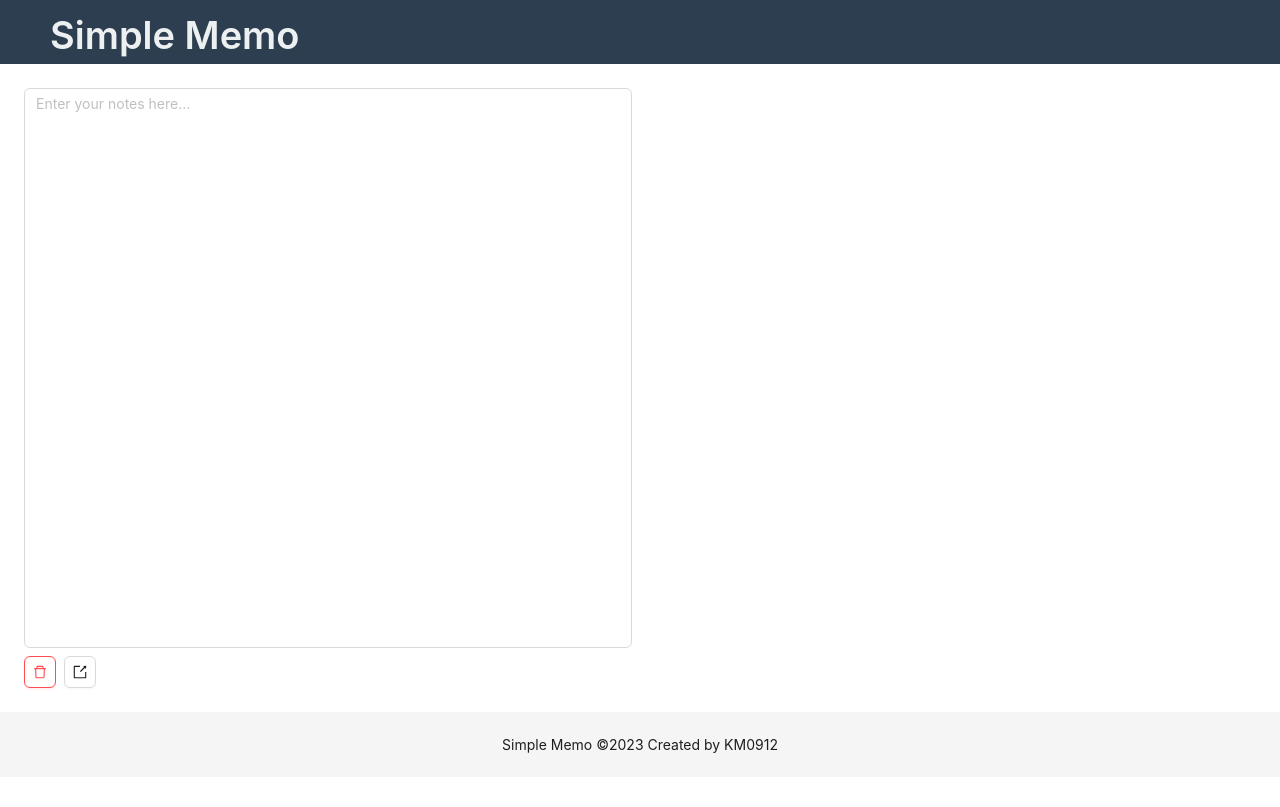
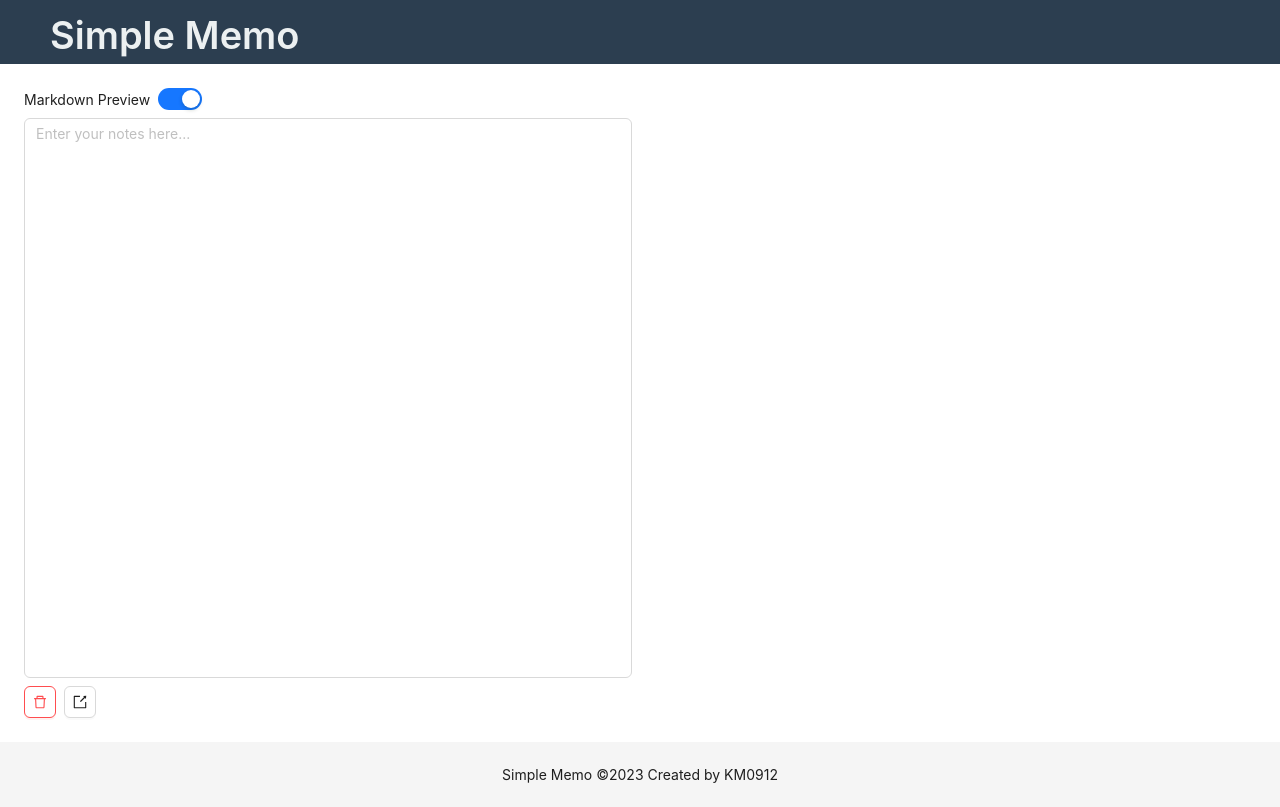
Before and after one commit to KM0912/simple-memo, a React (Create React App) app: page / in a window 1280 px wide. Built offline with nearby package versions, Linux system fonts and the light colour scheme.

Commit message:
マークダウンプレビュー切り替えボタンを実装

```diff
--- a/src/components/molecules/Notes/index.tsx
+++ b/src/components/molecules/Notes/index.tsx
@@ -1,5 +1,5 @@
 import React, { useState } from "react";
-import { Col, Row, Space } from "antd";
+import { Col, Row, Space, Switch } from "antd";
 import { DeleteOutlined, ExportOutlined } from "@ant-design/icons";
 import TextArea from "antd/es/input/TextArea";
 import styled from "styled-components";
@@ -14,6 +14,12 @@ const SSpace = styled(Space)`
 
 const Notes: React.FC = () => {
   const [value, setValue] = useState(localStorage.getItem("notes") || "");
+  const [isMarkdownPreview, setIsMarkdownPreview] = useState(
+    localStorage.getItem("isMarkdownPreview")
+      ? localStorage.getItem("isMarkdownPreview") === "true"
+      : true
+  );
+
   const handleChange: React.ChangeEventHandler<HTMLTextAreaElement> = (e) => {
     setValue(e.target.value);
     localStorage.setItem("notes", e.target.value);
@@ -22,6 +28,11 @@ const Notes: React.FC = () => {
   const handleDelete = () => {
     setValue("");
     localStorage.removeItem("notes");
+  };
+
+  const handleChsnageMarkdownPreview = () => {
+    setIsMarkdownPreview(!isMarkdownPreview);
+    localStorage.setItem("isMarkdownPreview", String(!isMarkdownPreview));
   };
 
   const downloadNotes = () => {
@@ -40,8 +51,15 @@ const Notes: React.FC = () => {
 
   return (
     <SSpace direction="vertical" size="small">
+      <Space direction="horizontal">
+        Markdown Preview
+        <Switch
+          checked={isMarkdownPreview}
+          onChange={handleChsnageMarkdownPreview}
+        />
+      </Space>
       <Row gutter={16}>
-        <Col span={12}>
+        <Col span={isMarkdownPreview ? 12 : 24}>
           <TextArea
             onChange={handleChange}
             value={value}
@@ -49,9 +67,11 @@ const Notes: React.FC = () => {
             autoSize={{ minRows: 25, maxRows: 25 }}
           />
         </Col>
-        <Col span={12}>
-          <div dangerouslySetInnerHTML={createMarkup()} />
-        </Col>
+        {isMarkdownPreview && (
+          <Col span={12}>
+            <div dangerouslySetInnerHTML={createMarkup()} />
+          </Col>
+        )}
       </Row>
       <Space direction="horizontal" size="small">
         <ButtonWithPopconfirm
```
